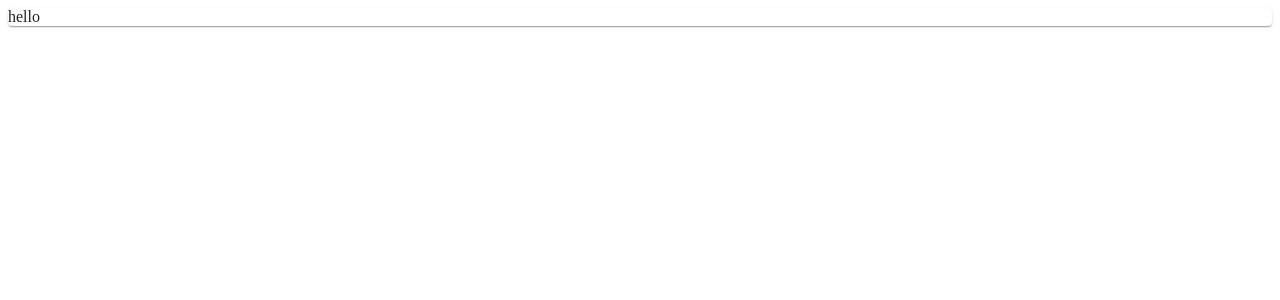
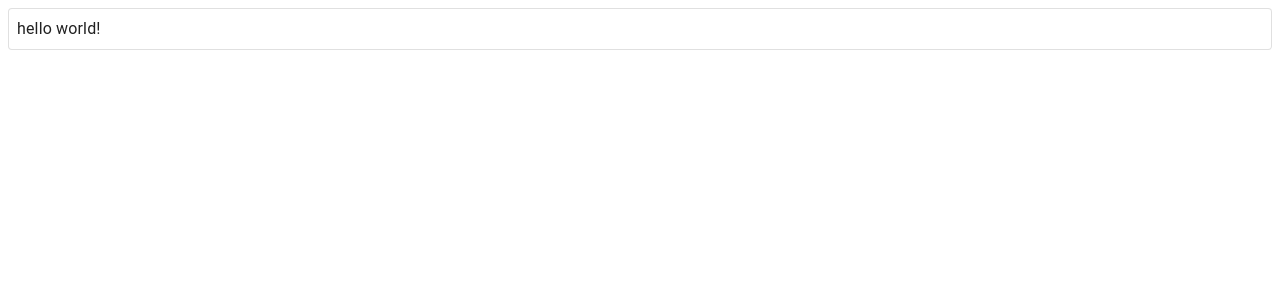
Before and after one commit to shyrack/firefox-profile-switcher, a React app: page / in a window 1280 px wide. Shown: the top 300 px of the page. Built offline with nearby package versions, Linux system fonts and the light colour scheme; the HTML template or start-up script is replaced by a standard one.

Commit message:
basic styles

```diff
--- a/entrypoints/popup.html
+++ b/entrypoints/popup.html
@@ -2,6 +2,7 @@
 <html>
   <head>
     <link href="../src/css/index.css" rel="stylesheet" />
+    <meta name="viewport" content="initial-scale=1, width=device-width" />
   </head>
   <body>
     <script src="../src/index.tsx" type="module"></script>
--- a/src/App.tsx
+++ b/src/App.tsx
@@ -1,5 +1,20 @@
-import { Paper } from "@mui/material";
+import { Paper, styled, Typography } from "@mui/material";
+
+const RootPaper = styled(Paper)(
+  ({ theme }) => ({
+    padding: theme.spacing(1),
+  }),
+  {
+    name: "RootPaper",
+  }
+);
 
 export default function App() {
-  return <Paper>hello</Paper>;
+  return (
+    <main>
+      <RootPaper variant={"outlined"}>
+        <Typography>hello world!</Typography>
+      </RootPaper>
+    </main>
+  );
 }
--- a/src/css/index.css
+++ b/src/css/index.css
@@ -1,4 +1,3 @@
-html,
 body {
   margin: 0;
 }
--- a/src/index.tsx
+++ b/src/index.tsx
@@ -5,7 +5,7 @@ import { theme } from "./theme/theme";
 
 const root = ReactDOM.createRoot(document.getElementById("root")!);
 root.render(
-  <ThemeProvider theme={theme}>
+  <ThemeProvider defaultMode={"system"} theme={theme}>
     <App />
   </ThemeProvider>
 );
--- a/src/theme/theme.ts
+++ b/src/theme/theme.ts
@@ -1,3 +1,9 @@
 import { createTheme } from "@mui/material";
 
-export const theme = createTheme();
+export const theme = createTheme({
+  colorSchemes: {
+    dark:
+      window.matchMedia &&
+      window.matchMedia("(prefers-color-scheme: dark)").matches,
+  },
+});
```
